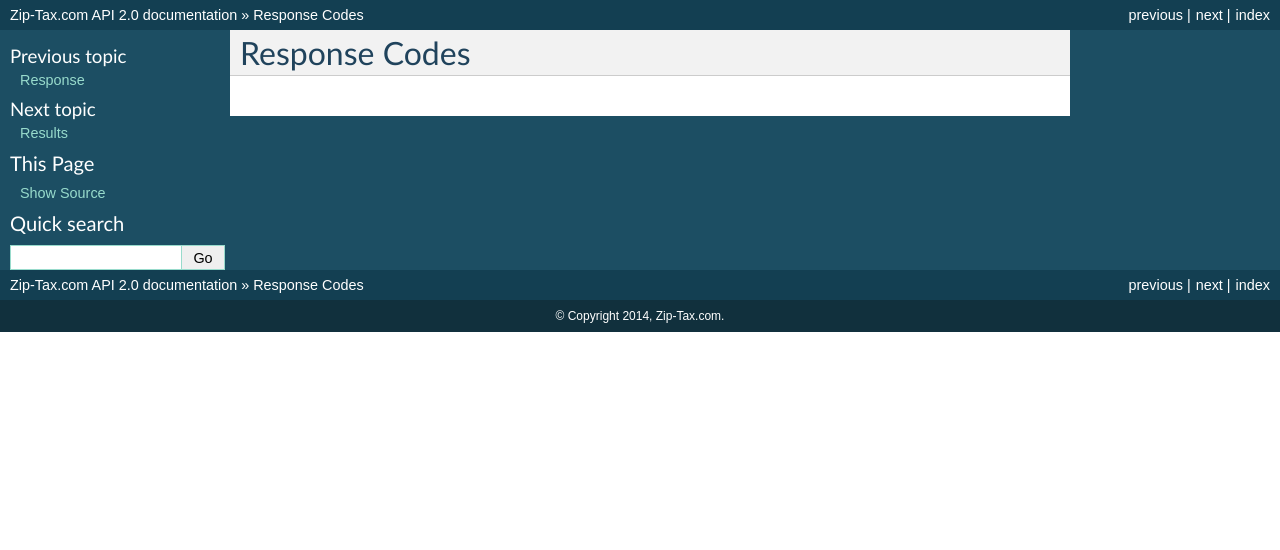
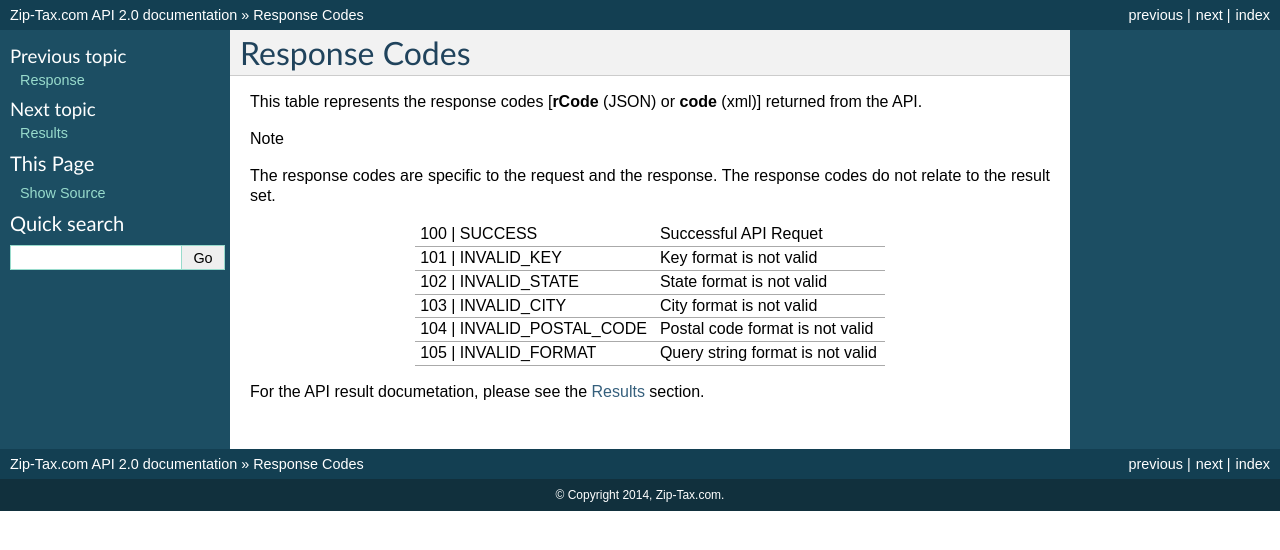
Before and after one commit to ZipTax/zip-tax-docs, a Sphinx documentation site: the page built from docs/api_response_codes.rst, in a window 1280 px wide. Shown: the top 550 px of the page. Built offline with Sphinx 7.4.7, drawn with Linux system fonts in a browser that asks for light colours.

Commit message:
added response codes

```diff
--- a/docs/api_response_codes.rst
+++ b/docs/api_response_codes.rst
@@ -1,2 +1,24 @@
 Response Codes
 ==============
+
+This table represents the response codes [**rCode** (JSON) or **code** (xml)] returned from the API.
+
+Note
+
+The response codes are specific to the request and the response. The response codes do not relate to the result set.
+
++---------------------------+----------------------------------+
+| 100 | SUCCESS             | Successful API Requet            |
++---------------------------+----------------------------------+
+| 101 | INVALID_KEY         | Key format is not valid          |
++---------------------------+----------------------------------+
+| 102 | INVALID_STATE       | State format is not valid        |
++---------------------------+----------------------------------+
+| 103 | INVALID_CITY        | City format is not valid         |
++---------------------------+----------------------------------+
+| 104 | INVALID_POSTAL_CODE | Postal code format is not valid  |
++---------------------------+----------------------------------+
+| 105 | INVALID_FORMAT      | Query string format is not valid |
++---------------------------+----------------------------------+
+
+For the API result documetation, please see the :doc:`api_results` section.
```
